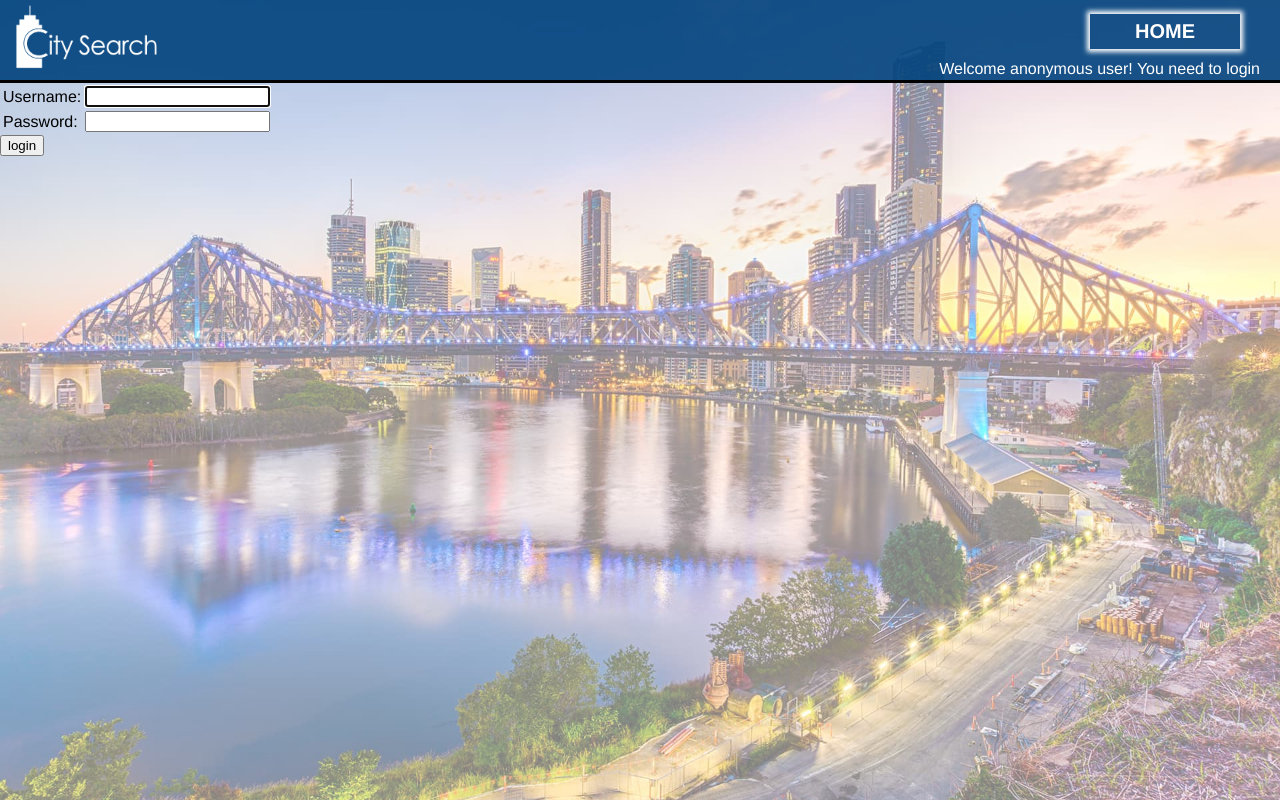
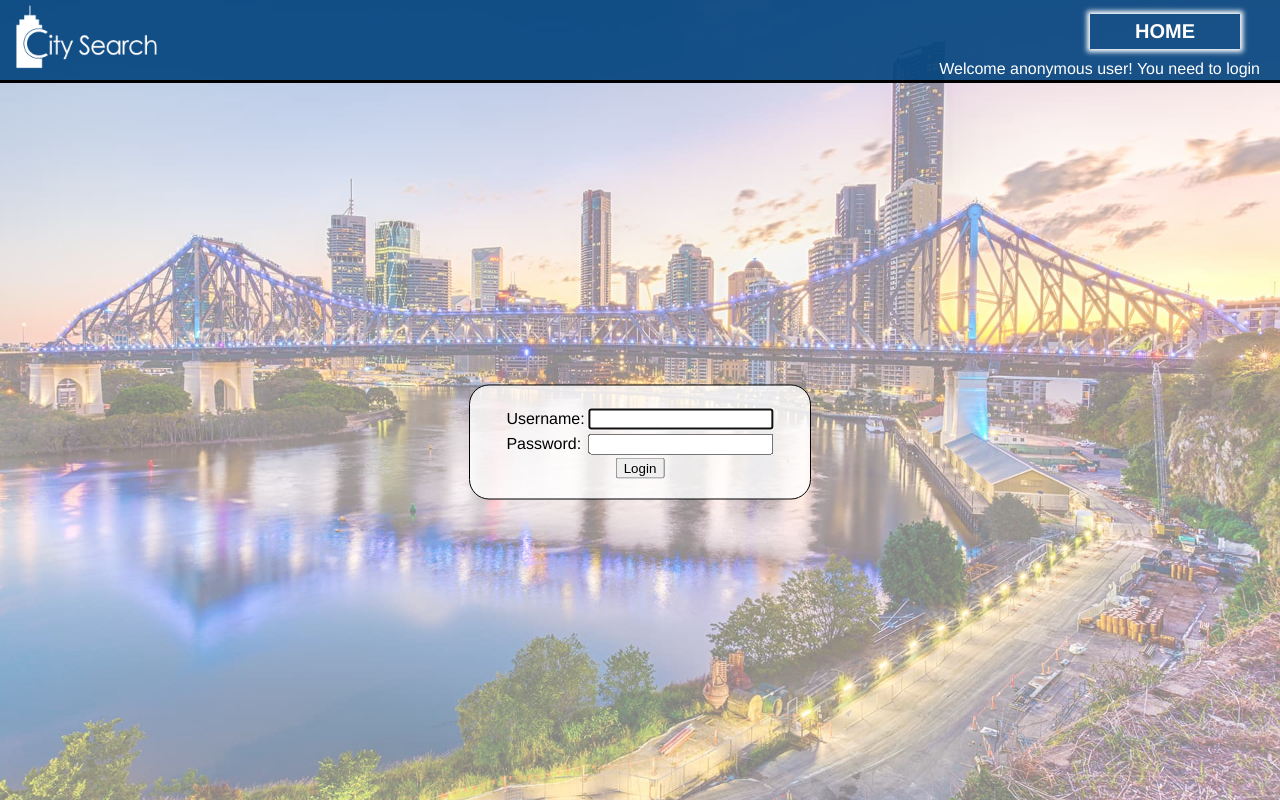
Before and after one commit to thejonnyhall/ifb299, a Django app: page /user/login/ in a window 1280 px wide. Run offline with Django 3.2, Linux system fonts and the light colour scheme.

Commit message:
Final fixes

```diff
--- a/park_n_sons/park_n_sons/settings.py
+++ b/park_n_sons/park_n_sons/settings.py
@@ -26,7 +26,7 @@ SECRET_KEY = 'erzw_q2$9gh+ldj^m(4z0h)@6cs1c2^)6zh=3e!#o!c*+*%=c4'
 # SECURITY WARNING: don't run with debug turned on in production!
 DEBUG = True
 
-ALLOWED_HOSTS = ["172.19.4.176", "127.0.0.1", "172.19.35.8"]
+ALLOWED_HOSTS = ["172.19.4.176", "127.0.0.1", "172.19.4.37"]
 
 
 # Application definition
--- a/park_n_sons/static/css/item.css
+++ b/park_n_sons/static/css/item.css
@@ -48,8 +48,8 @@ h1 {
 
 #back {
     position: absolute;
-    top: 50px;
-    left: 15%;
+    top: 20px;
+    left: 20px;
     border: 3px solid black;
     border-radius: 10px;
     width: 200px;
--- a/park_n_sons/static/css/login.css
+++ b/park_n_sons/static/css/login.css
@@ -0,0 +1,23 @@
+#login {
+    border: 1px solid black;
+    border-radius: 20px;
+    position: relative;
+    left: 50%;
+    top: 50%;
+    transform: translateX(-50%) translateY(-50%);
+    width: 300px;
+    padding: 20px;
+    background-color: rgba(255, 255, 255, 0.8)
+}
+
+#loginBtn {
+    position: relative;
+    left: 50%;
+    transform: translateX(-50%);
+}
+
+#loginTable {
+    position: relative;
+    left: 50%;
+    transform: translateX(-50%);
+}
--- a/park_n_sons/static/css/result.css
+++ b/park_n_sons/static/css/result.css
@@ -140,7 +140,7 @@
 #current {
     display: block;
     margin: 0px;
-    width: 100px;
+    width: 120px;
     text-align: center;
     position: absolute;
     left: 50%;
--- a/park_n_sons/templates/base_generic.html
+++ b/park_n_sons/templates/base_generic.html
@@ -21,7 +21,7 @@
                 <p id="userWelcome">Welcome {{ user.username }}!</p>
                 {% else %}
                 <p id="userWelcome">Welcome anonymous user!
-                You need to <a href="registration/login/">login</a></p>
+                You need to <a href="{% url 'login' %}">login</a></p>
                 {% endif %}
 
 
--- a/park_n_sons/templates/registration/login.html
+++ b/park_n_sons/templates/registration/login.html
@@ -1,14 +1,18 @@
 {% extends "base_generic.html" %}
+{% load static %}
+
+{% block stylesheets %}<link rel="stylesheet" href="{% static "css/login.css" %}">{% endblock %}
 
 {% block content %}
 
+    <div id="login">
         {% if form.errors %}
         <p>Your username and password didn't match. Please try again.</p>
         {% endif %}
 
         <form method="post" action="{% url 'login' %}">
         {% csrf_token %}
-<table>
+        <table id="loginTable">
         <tr>
             <td>{{ form.username.label_tag }}</td>
             <td>{{ form.username }}</td>
@@ -19,8 +23,9 @@
         </tr>
         </table>
 
-<input type="submit" value="login" />
+        <input type="submit" value="Login" id="loginBtn" />
         <input type="hidden" name="next" value="{{ next }}" />
         </form>
+    </div>
 
 {% endblock %}
--- a/park_n_sons/user/views.py
+++ b/park_n_sons/user/views.py
@@ -31,6 +31,16 @@ def register(request):
             raw_password = form.cleaned_data.get('password1')
             user = authenticate(username=username, password=raw_password)
             login_auth(request, user)
+            userType = form.cleaned_data.get('UserType')
+            if userType == "bsns":
+                group = Group.objects.get(name="Businessmen")
+                user.groups.add(group)
+            elif userType == "trst":
+                group = Group.objects.get(name="Tourists")
+                user.groups.add(group)
+            elif userType == "sdnt":
+                group = Group.objects.get(name="Students")
+                user.groups.add(group)
             return redirect('index')
     else:
         form = UserCreateForm()
```
Also changed, not shown: park_n_sons/search/views.py (+12 -0 lines), park_n_sons/static/css/register.css (+17 -0 lines), park_n_sons/static/css/search.css (+9 -1 lines), park_n_sons/templates/registration/register.html (+7 -3 lines). Lines whose indentation alone changed are shown as unchanged.
